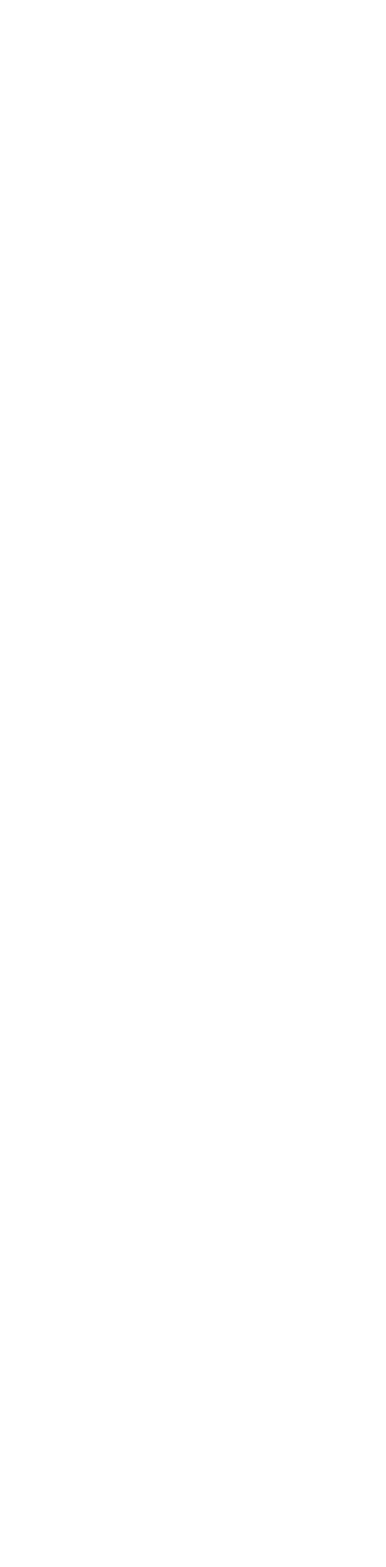
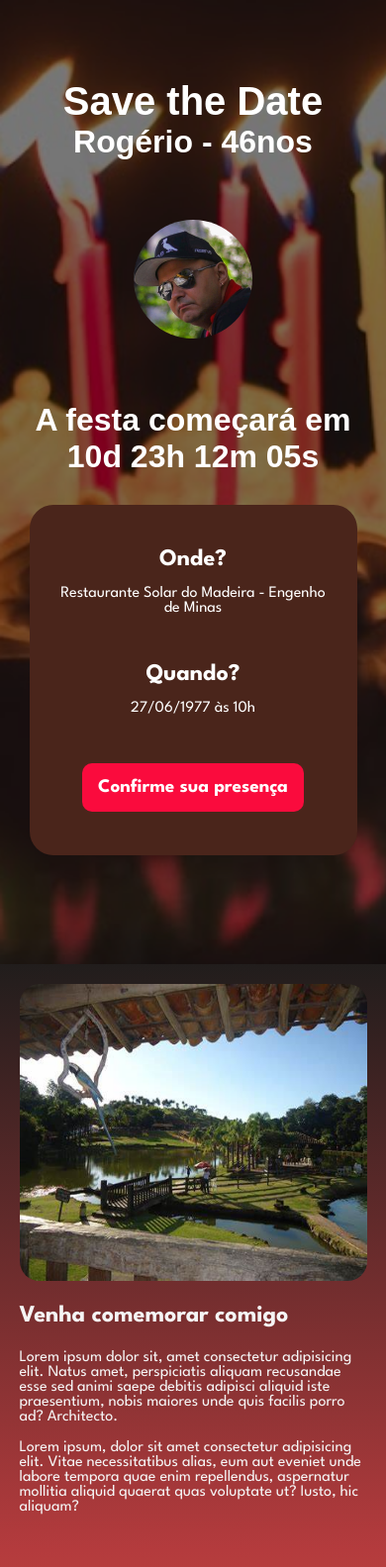
Before and after one commit to Rojerneo/exercicio-m22-eventoAniversario, a website built with Parcel: page src/index.html in a window 390 px wide. Shown: the top 1583 px of the page at 99% size. Before the commit the page ends 844 px from the top, so only its background shows below. Built offline with nearby package versions, Linux system fonts and the light colour scheme; a web font is replaced by a local one.

Commit message:
Finalizado layout e responsiidade

```diff
--- a/package.json
+++ b/package.json
@@ -14,6 +14,7 @@
     "parcel": "^2.10.3"
   },
   "devDependencies": {
-    "@parcel/transformer-sass": "^2.10.3"
+    "@parcel/transformer-sass": "^2.10.3",
+    "sharp": "^0.31.3"
   }
 }
--- a/sharp.config.json
+++ b/sharp.config.json
@@ -1,4 +1,5 @@
 {
     "png": {
+        "quality": 75
     }
 }
--- a/src/index.html
+++ b/src/index.html
@@ -4,11 +4,79 @@
     <meta charset="UTF-8">
     <meta name="viewport" content="width=device-width, initial-scale=1.0">
     <title>Aniversário</title>
+    <link rel="stylesheet" href="https://unpkg.com/aos@next/dist/aos.css" />
     <link rel="stylesheet" href="./styles/main.scss">
+    <link rel="preconnect" href="https://fonts.googleapis.com">
+    <link rel="preconnect" href="https://fonts.gstatic.com" crossorigin>
+    <link href="https://fonts.googleapis.com/css2?family=League+Spartan:wght@400;700&family=Rampart+One&display=swap" rel="stylesheet">
 </head>
 <body>
+    <header class="hero">
+        <div class="container">
+            <h1 class="hero__title hero__title--big">Save the Date</h1>
+            <h1 class="hero__title">Rogério - 46nos</h1>
+            <img class="hero__foto-perfil" src="images/rogerio.png" alt="Foto Rogerio">
+            <h1 class="hero__title">
+                A festa começará em 10d 23h 12m 05s
+            </h1>
+            <div class="hero__info">
+                <ul class="hero__info__list">
+                    <li class="hero__info__list__item">
+                        <h2>Onde?</h2>
+                        <p class="hero__text">Restaurante Solar do Madeira - Engenho de Minas</p>
+                    </li>
+                    <li class="hero__info__list__item">
+                        <h2>Quando?</h2>
+                        <p class="hero__text">27/06/1977 às 10h</p>
+                    </li>
+                    <li class="hero__info__list__item">
+                        <button class="hero__info__list__item__link">Confirme sua presença</button>
+                    </li>
+                </ul>
+            </div>
+        </div>
+    </header>
+    <section class="infos infos--invite">
+        <div class="container" data-aos="fade-up">
+            <img class="infos__image" src="./images/engenho1.png" alt="Foto do Restaurante">
+            <div class="infos__description">
+                <h2 class="infos__title">Venha comemorar comigo</h2>
+                <p class="infos__text">Lorem ipsum dolor sit, amet consectetur adipisicing elit. Natus amet, perspiciatis aliquam recusandae esse sed animi saepe debitis adipisci aliquid iste praesentium, nobis maiores unde quis facilis porro ad? Architecto.</p>
+                <p class="infos__text">Lorem ipsum, dolor sit amet consectetur adipisicing elit. Vitae necessitatibus alias, eum aut eveniet unde labore tempora quae enim repellendus, aspernatur mollitia aliquid quaerat quas voluptate ut? Iusto, hic aliquam?</p>
+            </div>
+        </div>
+    </section>
+    <section class="infos infos--restaurant infos--image-right">
+        <div class="container" data-aos="fade-up">
+            <img class="infos__image infos__image--image-rotate-right" src="./images/engenho2.png" alt="Foto do Restaurante">
+            <div class="infos__description">
+                <h2 class="infos__title">O Restaurante</h2>
+                <p class="infos__text">Lorem ipsum dolor sit, amet consectetur adipisicing elit. Natus amet, perspiciatis aliquam recusandae esse sed animi saepe debitis adipisci aliquid iste praesentium, nobis maiores unde quis facilis porro ad? Architecto.</p>
+                <p class="infos__text">Lorem ipsum, dolor sit amet consectetur adipisicing elit. Vitae necessitatibus alias, eum aut eveniet unde labore tempora quae enim repellendus, aspernatur mollitia aliquid quaerat quas voluptate ut? Iusto, hic aliquam?</p>
+            </div>
+        </div>
+    </section>
+    <section class="infos infos--presenca">
+        <div class="container" data-aos="fade-up">
+            <img class="infos__image" src="./images/engenho3.png" alt="Foto do Restaurante">
+            <div class="infos__description">
+                <h2 class="infos__title">Faço questão da sua presença</h2>
+                <p class="infos__text">Lorem ipsum dolor sit, amet consectetur adipisicing elit. Natus amet, perspiciatis aliquam recusandae esse sed animi saepe debitis adipisci aliquid iste praesentium, nobis maiores unde quis facilis porro ad? Architecto.</p>
+                <p class="infos__text">Lorem ipsum, dolor sit amet consectetur adipisicing elit. Vitae necessitatibus alias, eum aut eveniet unde labore tempora quae enim repellendus, aspernatur mollitia aliquid quaerat quas voluptate ut? Iusto, hic aliquam?</p>
+            </div>
+        </div>
+    </section>
+    <section class="infos infos--save-date infos--image-right">
+        <div class="container" data-aos="fade-up">
+            <img class="infos__image infos__image--image-rotate-right" src="./images/engenho4.png" alt="Foto do Restaurante">
+            <div class="infos__description">
+                <h2 class="infos__title">Reserve essa data</h2>
+                <p class="infos__text">Lorem ipsum dolor sit, amet consectetur adipisicing elit. Natus amet, perspiciatis aliquam recusandae esse sed animi saepe debitis adipisci aliquid iste praesentium, nobis maiores unde quis facilis porro ad? Architecto.</p>
+            </div>
+        </div>
+    </section>
 
-
+    <script src="https://unpkg.com/aos@next/dist/aos.js"></script>
     <script src="./scripts/main.js"></script>
 </body>
 </html>
--- a/src/scripts/main.js
+++ b/src/scripts/main.js
@@ -0,0 +1 @@
+AOS.init();
--- /dev/null
+++ b/src/styles/_hero.scss
@@ -0,0 +1,96 @@
+.hero {
+    padding-top: 80px;
+    padding-bottom: 100px;
+    background-image: url('../images/bolo.png');
+    background-repeat: no-repeat;
+    background-size: cover;
+    position: relative;
+    text-align: center;
+
+    .container {
+        position: relative;
+    }
+
+    &::before {
+        position: absolute;
+        top: 0;
+        left: 0;
+        width: 100%;
+        height: 100%;
+        background-color: #000;
+        content: '';
+        opacity: .5;
+    }
+
+    &__foto-perfil {
+        height: 120px;
+        border-radius: 60px;
+        margin: 60px 0;
+    }
+
+    &__title {
+        font-family: 'Rampart One', sans-serif;
+        font-size: 3em;
+        color: #fff;
+
+        &--big {
+            font-size: 4em;
+        }
+    }
+
+    &__info {
+        display: block;
+        background-color: #4A251B;
+        border-radius: 24px;
+        margin: 60px;
+
+        &__list {
+            display: flex;
+            color: #fff;
+            justify-content: space-between;
+            align-items: center;
+
+            &__item {
+                padding: 24px;
+
+                &__link {
+                    padding: 16px;
+                    font-weight: bold;
+                    font-size: 1.2em;
+                    border: none;
+                    border-radius: 10px;
+                    cursor: pointer;
+                    background-color: #FA0B3D;
+                    color: #fff;
+
+                    &:hover {
+                        background-color: lighten($color: #FA0B3D, $amount: 5);
+                    }
+                }
+            }
+        }
+    }
+
+    &__text {
+        margin-top: 16px;
+    }
+
+    @media (max-width: 640px) {
+        background-image: url(../images/bolo-cel.png);
+
+        &__title {
+            font-size: 2em;
+
+            &--big {
+                font-size: 2.5em;
+            }
+        }
+        &__info {
+            padding: 20px 0;
+            margin: 30px 10px 10px;
+            &__list {
+                display: block;
+            }
+        }
+    }
+}
--- /dev/null
+++ b/src/styles/_sections.scss
@@ -0,0 +1,63 @@
+.infos {
+    padding: 80px 0;
+    color: whitesmoke;
+
+    .container {
+        display: flex;
+        gap: 40px;
+    }
+
+    &__image {
+        height: 300px;
+        transform: rotate(-5deg);
+        border-radius: 20px;
+
+        &--image-rotate-right {
+                transform: rotate(10deg);
+            }
+        }
+
+    &__title {
+        margin-bottom: 24px;
+    }
+
+    &__text {
+        margin-bottom: 16px;
+    }
+
+    &--image-right {
+        .container {
+            flex-direction: row-reverse;
+        }
+    }
+
+    &--invite {
+        background-image: linear-gradient(#211D1C, #B43B3D);
+    }
+
+    &--restaurant {
+        background-image: linear-gradient(#B43B3D, #EE873C);
+    }
+
+    &--presenca {
+        background-image: linear-gradient(#EE873C, #B43B3D);
+    }
+
+    &--save-date {
+        background-image: linear-gradient(#B43B3D, #211D1C);
+    }
+
+    @media (max-width: 640px) {
+        padding: 20px 0;
+
+        .container {
+            display: block;
+        }
+
+        &__image {
+            transform: rotate(0deg);
+            max-width: 100%;
+            margin-bottom: 20px;
+        }
+    }
+}
--- a/src/styles/main.scss
+++ b/src/styles/main.scss
@@ -0,0 +1,24 @@
+@use '_hero';
+@use '_sections';
+
+* {
+    margin: 0;
+    padding: 0;
+    box-sizing: border-box;
+    font-family: 'League Spartan', sans-serif;
+    list-style: none;
+}
+
+.container {
+    max-width: 960px;
+    width: 100%;
+    margin: 0 auto;
+
+    @media (max-width: 640px) {
+        max-width: 80%;
+    }
+
+    @media (max-width: 1024px) {
+        max-width: 90%;
+    }
+}
```
Also changed, not shown: src/images/bolo-cel.png (added), src/images/bolo.png (added), src/images/engenho1.png (added), src/images/engenho2.png (added), src/images/engenho3.png (added), src/images/engenho4.png (added), src/images/engenho5.png (added), src/images/rogerio.png (added), 3 other files.
